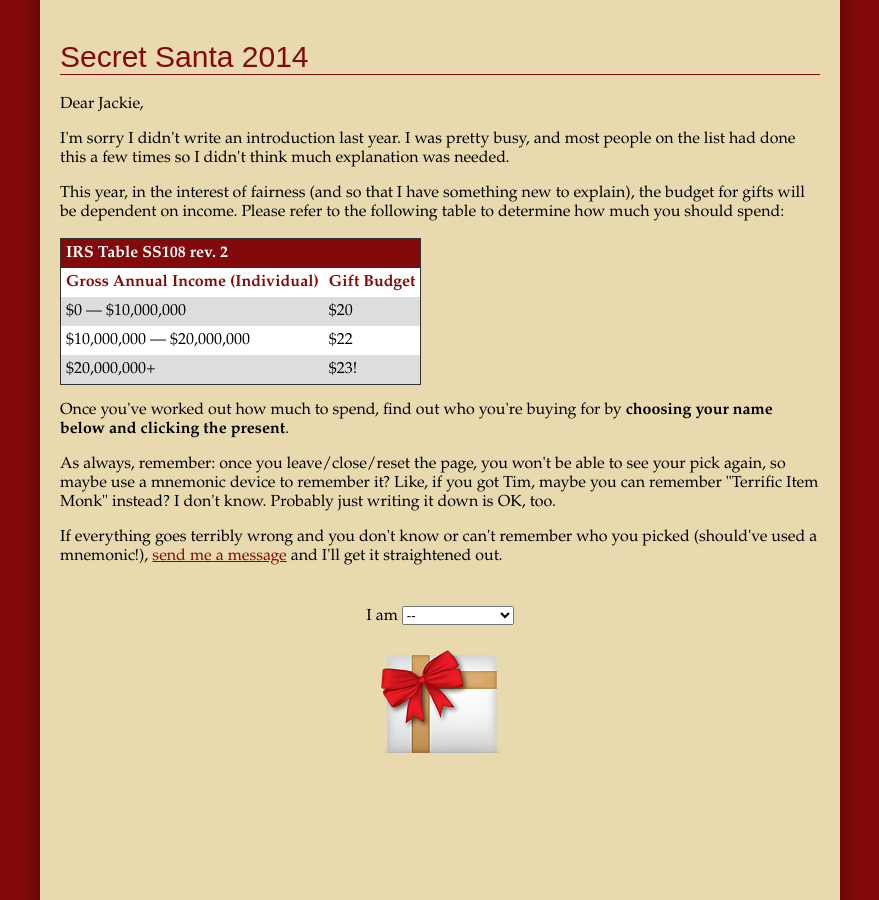
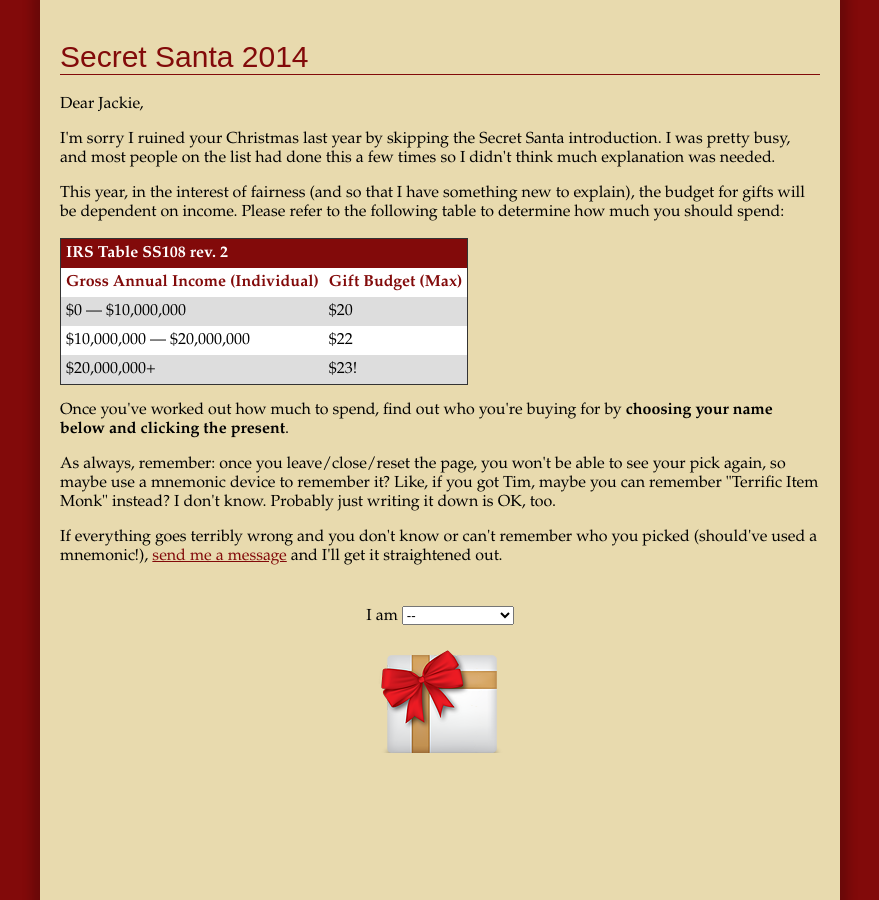
Before and after one commit to pbaehr/secretsanta, a Django app: template people/templates/home.html in a window 1280 px wide. Shown: the whole page, without its empty margins (200-1079 px from the left). Run offline with Django 3.2, Linux system fonts and the light colour scheme; the template is opened without the code that fills it: values that come from a table or form of the project are taken from there, others are empty; tables that the repository leaves empty hold one stand-in row (values such as "Sample post").

Commit message:
Tweak intro

```diff
--- a/people/templates/home.html
+++ b/people/templates/home.html
@@ -11,7 +11,7 @@
             <h1>Secret Santa 2014</h1>
             {% if remaining_people %}
 		<p>Dear Jackie,</p>
-		<p>I'm sorry I didn't write an introduction last year. I was pretty busy, and most people on the list had done this a few times so I didn't think much explanation was needed.</p>
+		<p>I'm sorry I ruined your Christmas last year by skipping the Secret Santa introduction. I was pretty busy, and most people on the list had done this a few times so I didn't think much explanation was needed.</p>
 		<p>This year, in the interest of fairness (and so that I have something new to explain), the budget for gifts will be dependent on income. Please refer to the following table to determine how much you should spend:</p>
 		<table>
 			<thead>
@@ -20,7 +20,7 @@
 				</tr>
 				<tr>
 					<th>Gross Annual Income (Individual)</th>
-					<th>Gift Budget</th>
+					<th>Gift Budget (Max)</th>
 				</tr>
 			</thead>
 			<tbody>
```
